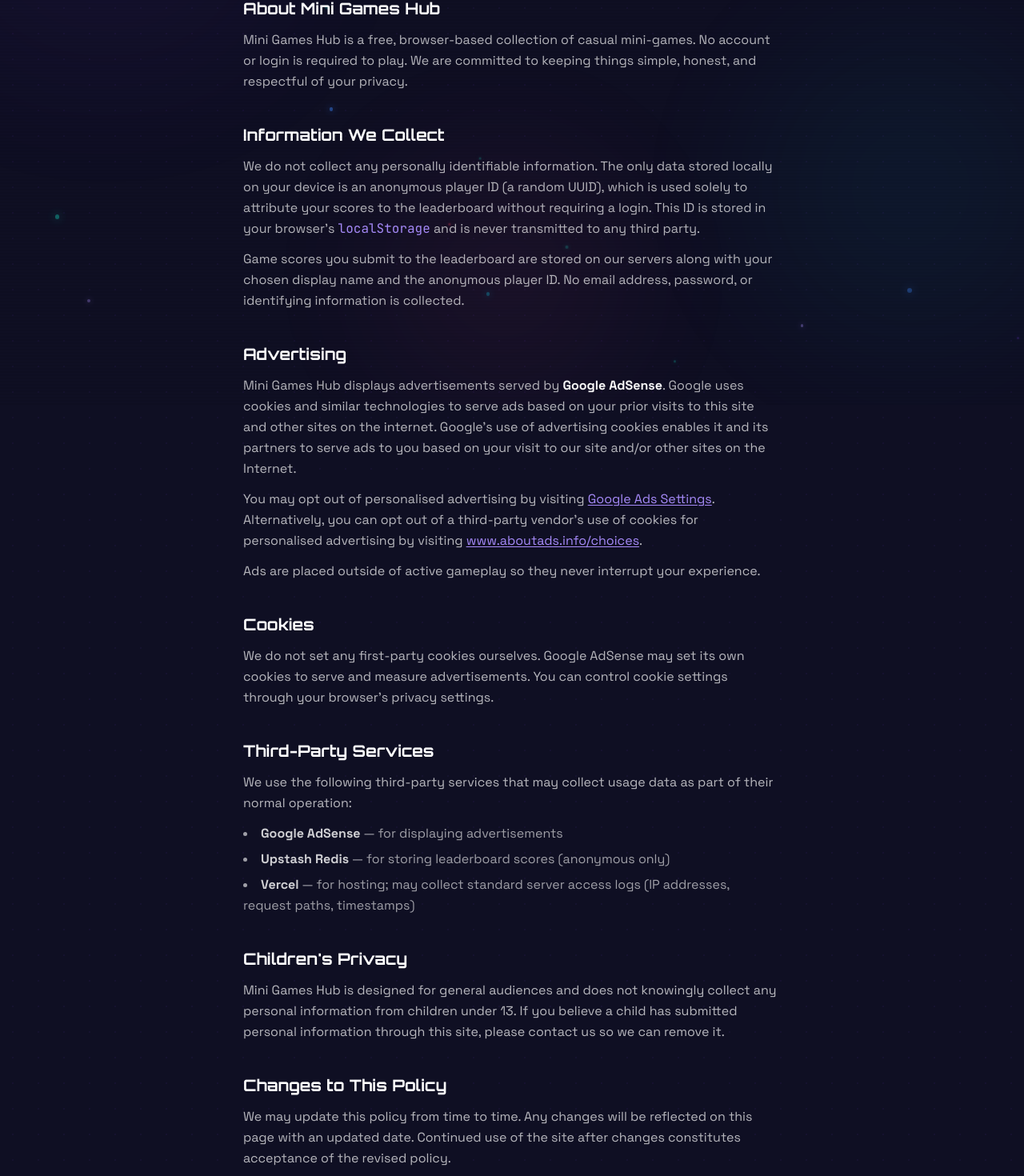
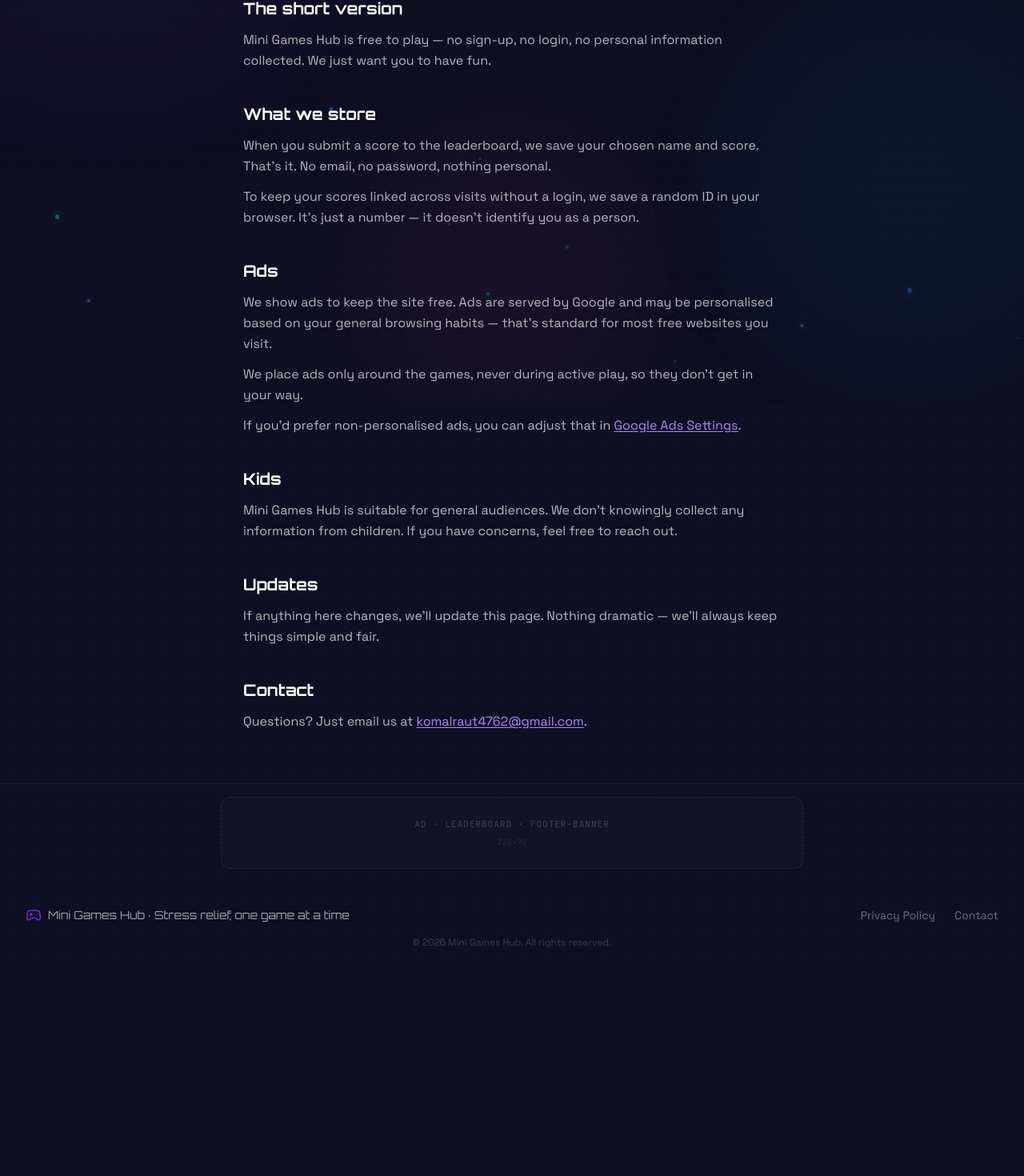
Before and after one commit to komal-m-raut/mini-games-hub, a Next.js app: page /privacy in a window 1280 px wide. Shown: the part 294-1764 px from the top of the page at 80% size. After the commit the page ends 1512 px from the top, so only its background shows below. Built offline with nearby package versions, Linux system fonts and the light colour scheme; no server answers.

Commit message:
feat: simplify privacy policy and footer to two links

```diff
--- a/app/privacy/page.tsx
+++ b/app/privacy/page.tsx
@@ -23,44 +23,41 @@ export default function PrivacyPage() {
         </h1>
         <p className="text-white/40 text-sm mb-10">Last updated: July 2026</p>
 
-        <div className="prose-custom space-y-10 text-white/70 leading-relaxed">
+        <div className="space-y-10 text-white/70 leading-relaxed">
 
           <section>
-            <h2 className="font-display font-bold text-xl text-white mb-3">About Mini Games Hub</h2>
+            <h2 className="font-display font-bold text-xl text-white mb-3">The short version</h2>
             <p>
-              Mini Games Hub is a free, browser-based collection of casual mini-games. No account or
-              login is required to play. We are committed to keeping things simple, honest, and
-              respectful of your privacy.
+              Mini Games Hub is free to play — no sign-up, no login, no personal information
+              collected. We just want you to have fun.
             </p>
           </section>
 
           <section>
-            <h2 className="font-display font-bold text-xl text-white mb-3">Information We Collect</h2>
+            <h2 className="font-display font-bold text-xl text-white mb-3">What we store</h2>
             <p className="mb-3">
-              We do not collect any personally identifiable information. The only data stored locally
-              on your device is an anonymous player ID (a random UUID), which is used solely to
-              attribute your scores to the leaderboard without requiring a login. This ID is stored in
-              your browser's <code className="text-brand-violet">localStorage</code> and is never
-              transmitted to any third party.
+              When you submit a score to the leaderboard, we save your chosen name and score.
+              That's it. No email, no password, nothing personal.
             </p>
             <p>
-              Game scores you submit to the leaderboard are stored on our servers along with your
-              chosen display name and the anonymous player ID. No email address, password, or
-              identifying information is collected.
+              To keep your scores linked across visits without a login, we save a random ID in
+              your browser. It's just a number — it doesn't identify you as a person.
             </p>
           </section>
 
           <section>
-            <h2 className="font-display font-bold text-xl text-white mb-3">Advertising</h2>
+            <h2 className="font-display font-bold text-xl text-white mb-3">Ads</h2>
             <p className="mb-3">
-              Mini Games Hub displays advertisements served by{' '}
-              <strong className="text-white">Google AdSense</strong>. Google uses cookies and similar
-              technologies to serve ads based on your prior visits to this site and other sites on the
-              internet. Google's use of advertising cookies enables it and its partners to serve ads
-              to you based on your visit to our site and/or other sites on the Internet.
+              We show ads to keep the site free. Ads are served by Google and may be personalised
+              based on your general browsing habits — that's standard for most free websites you
+              visit.
             </p>
             <p className="mb-3">
-              You may opt out of personalised advertising by visiting{' '}
+              We place ads only around the games, never during active play, so they don't get in
+              your way.
+            </p>
+            <p>
+              If you'd prefer non-personalised ads, you can adjust that in{' '}
               <a
                 href="https://www.google.com/settings/ads"
                 target="_blank"
@@ -69,76 +66,30 @@ export default function PrivacyPage() {
               >
                 Google Ads Settings
               </a>
-              . Alternatively, you can opt out of a third-party vendor's use of cookies for
-              personalised advertising by visiting{' '}
-              <a
-                href="https://www.aboutads.info/choices/"
-                target="_blank"
-                rel="noopener noreferrer"
-                className="text-brand-violet hover:text-brand-cyan underline underline-offset-2 transition-colors"
-              >
-                www.aboutads.info/choices
-              </a>
               .
-            </p>
-            <p>
-              Ads are placed outside of active gameplay so they never interrupt your experience.
             </p>
           </section>
 
           <section>
-            <h2 className="font-display font-bold text-xl text-white mb-3">Cookies</h2>
+            <h2 className="font-display font-bold text-xl text-white mb-3">Kids</h2>
             <p>
-              We do not set any first-party cookies ourselves. Google AdSense may set its own cookies
-              to serve and measure advertisements. You can control cookie settings through your
-              browser's privacy settings.
+              Mini Games Hub is suitable for general audiences. We don't knowingly collect any
+              information from children. If you have concerns, feel free to reach out.
             </p>
           </section>
 
           <section>
-            <h2 className="font-display font-bold text-xl text-white mb-3">Third-Party Services</h2>
+            <h2 className="font-display font-bold text-xl text-white mb-3">Updates</h2>
             <p>
-              We use the following third-party services that may collect usage data as part of their
-              normal operation:
-            </p>
-            <ul className="mt-3 space-y-1.5 list-disc list-inside text-white/60">
-              <li>
-                <strong className="text-white/80">Google AdSense</strong> — for displaying
-                advertisements
-              </li>
-              <li>
-                <strong className="text-white/80">Upstash Redis</strong> — for storing leaderboard
-                scores (anonymous only)
-              </li>
-              <li>
-                <strong className="text-white/80">Vercel</strong> — for hosting; may collect
-                standard server access logs (IP addresses, request paths, timestamps)
-              </li>
-            </ul>
-          </section>
-
-          <section>
-            <h2 className="font-display font-bold text-xl text-white mb-3">Children's Privacy</h2>
-            <p>
-              Mini Games Hub is designed for general audiences and does not knowingly collect any
-              personal information from children under 13. If you believe a child has submitted
-              personal information through this site, please contact us so we can remove it.
-            </p>
-          </section>
-
-          <section>
-            <h2 className="font-display font-bold text-xl text-white mb-3">Changes to This Policy</h2>
-            <p>
-              We may update this policy from time to time. Any changes will be reflected on this page
-              with an updated date. Continued use of the site after changes constitutes acceptance of
-              the revised policy.
+              If anything here changes, we'll update this page. Nothing dramatic — we'll always
+              keep things simple and fair.
             </p>
           </section>
 
           <section id="contact">
             <h2 className="font-display font-bold text-xl text-white mb-3">Contact</h2>
             <p>
-              For privacy questions or concerns, please email us at{' '}
+              Questions? Just email us at{' '}
               <a
                 href="mailto:komalraut4762@gmail.com"
                 className="text-brand-violet hover:text-brand-cyan underline underline-offset-2 transition-colors"
--- a/components/layout/Footer.tsx
+++ b/components/layout/Footer.tsx
@@ -20,8 +20,7 @@ export function Footer() {
           </div>
 
           <div className="flex items-center gap-6 text-sm text-white/40">
-            <Link href="/privacy" className="hover:text-white/70 transition-colors">Privacy</Link>
-            <Link href="/privacy" className="hover:text-white/70 transition-colors">Terms</Link>
+            <Link href="/privacy" className="hover:text-white/70 transition-colors">Privacy Policy</Link>
             <a href="/privacy#contact" className="hover:text-white/70 transition-colors">Contact</a>
           </div>
         </div>
```
